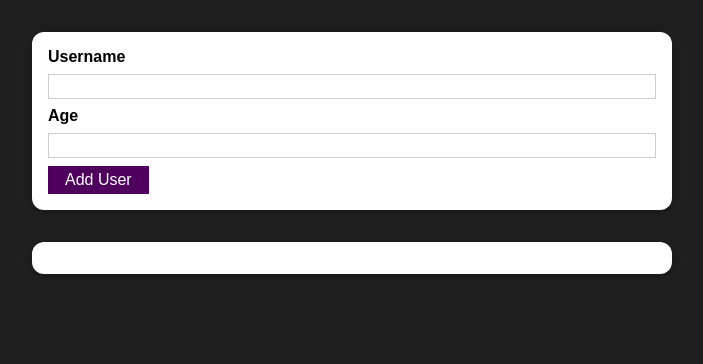
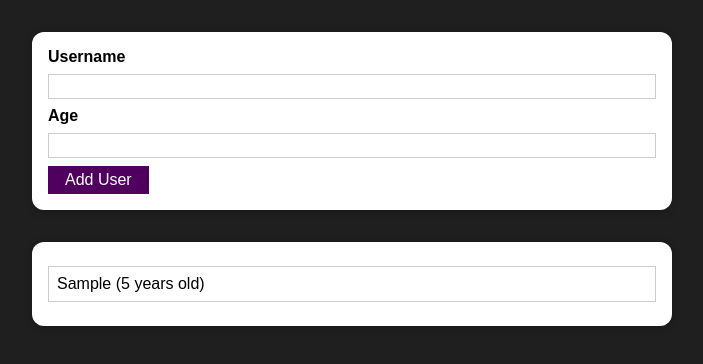
Before and after one commit to chinthakarukshan/user-manager, a React (Create React App) app: page / in a window 1280 px wide. Both pictures are taken after typing "Sample", "5" into the empty fields and a click on the button "Add User". Shown: the top 364 px of the page, without its empty margins (288-991 px from the left). Built offline with nearby package versions, Linux system fonts and the light colour scheme.

Commit message:
Used state to maintain the list of newly added users

```diff
--- a/src/App.js
+++ b/src/App.js
@@ -1,14 +1,25 @@
-import React from 'react';
+import React,{useState} from 'react';
 
 import AddUser from './components/Users/AddUser';
 import UsersList from './components/Users/UsersList';
 
+const INITIAL_USERS = [];
+
 
 function App() {
+
+  const [users, setUsers] = useState(INITIAL_USERS);
+
+  const addUser = (user) => {
+    setUsers((previousExpenses) => {
+      return [user, ...previousExpenses];
+    });
+  };
+
   return (
     <div>
-      <AddUser/>
-      <UsersList users={[]}/>
+      <AddUser onAddUser={addUser}/>
+      <UsersList users={users}/>
     </div>
   );
 }
--- a/src/components/Users/AddUser.js
+++ b/src/components/Users/AddUser.js
@@ -19,6 +19,14 @@ const AddUser = props => {
         if (+age < 1) {
             return;
         }
+
+        const newUser = {
+            name: username,
+            age: age,
+            id: Math.random().toString()
+        };
+
+        props.onAddUser(newUser);
 
         console.log(username, age);
         setUsername('');
--- a/src/components/Users/UsersList.js
+++ b/src/components/Users/UsersList.js
@@ -8,7 +8,7 @@ const UsersList = props => {
       <Card className={classes.users}>
         <ul>
           {props.users.map((user) => (
-            <li>
+            <li key={user.id}>
               {user.name} ({user.age} years old)
             </li>
           ))}
```
